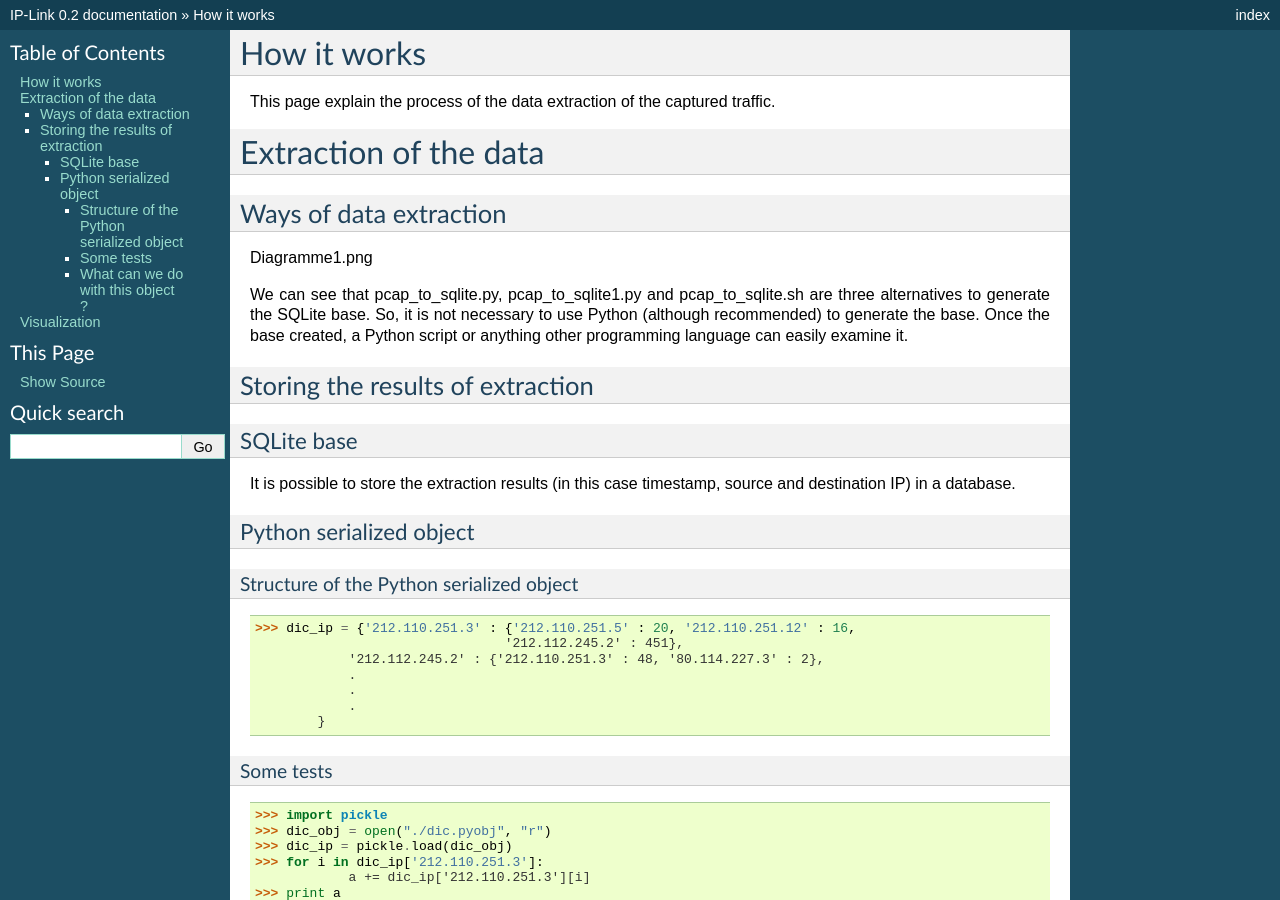
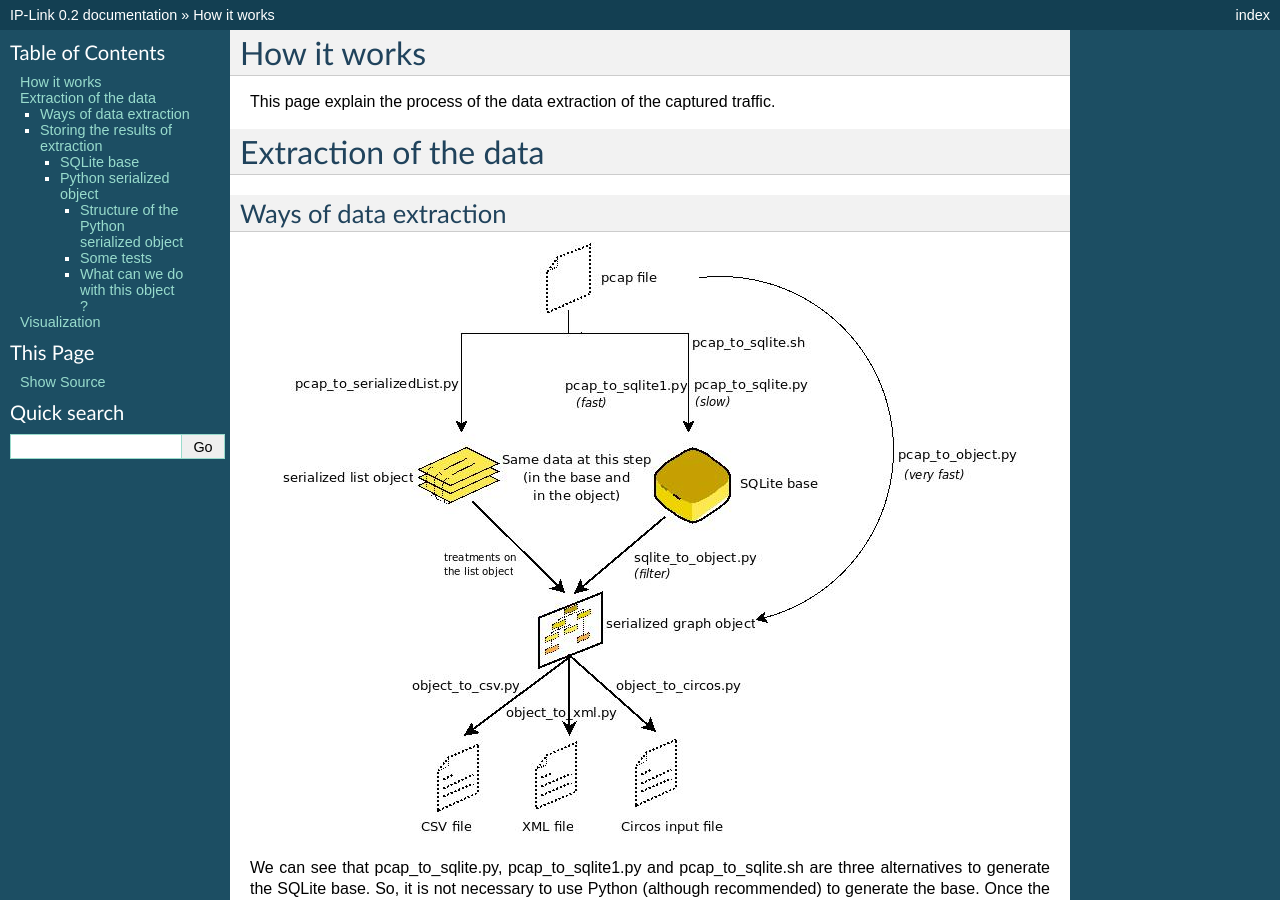
Before and after one commit to cedricbonhomme/IP-Link, a Sphinx documentation site: the page built from docs/howitworks.rst, in a window 1280 px wide and 900 px high. Built offline with Sphinx 7.4.7, drawn with Linux system fonts in a browser that asks for light colours.

Commit message:
Added Diagramm1.png. First version of howitworks.rst OK.

```diff
--- a/docs/howitworks.rst
+++ b/docs/howitworks.rst
@@ -9,7 +9,8 @@ Extraction of the data
 Ways of data extraction
 -----------------------
 
-Diagramme1.png
+.. image:: images/Diagramme1.png
+    :align: center
 
 We can see that pcap_to_sqlite.py, pcap_to_sqlite1.py and pcap_to_sqlite.sh are three alternatives
 to generate the SQLite base. So, it is not necessary to use Python (although recommended) to
```
Also changed, not shown: docs/images/Diagramme1.png (added).
